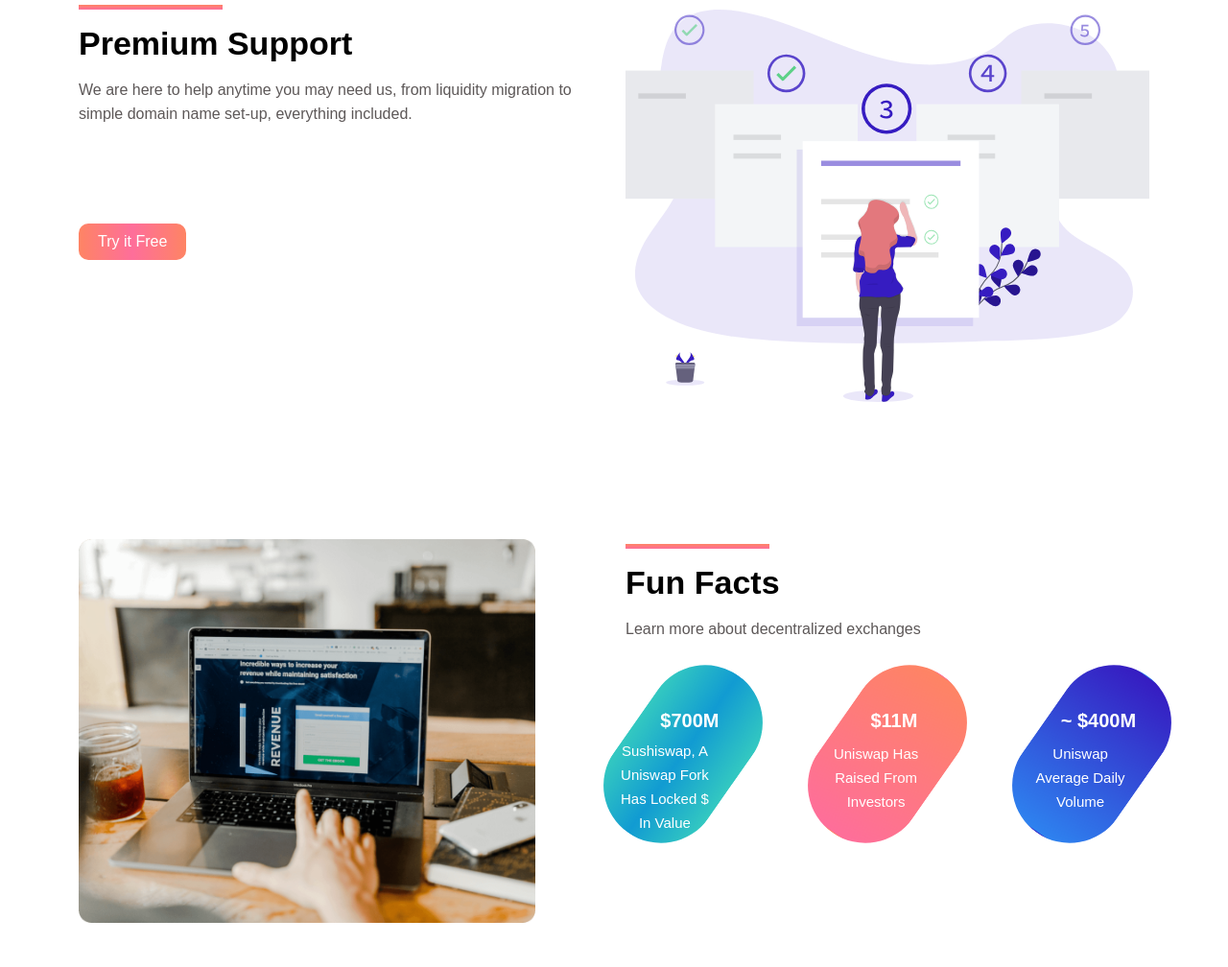
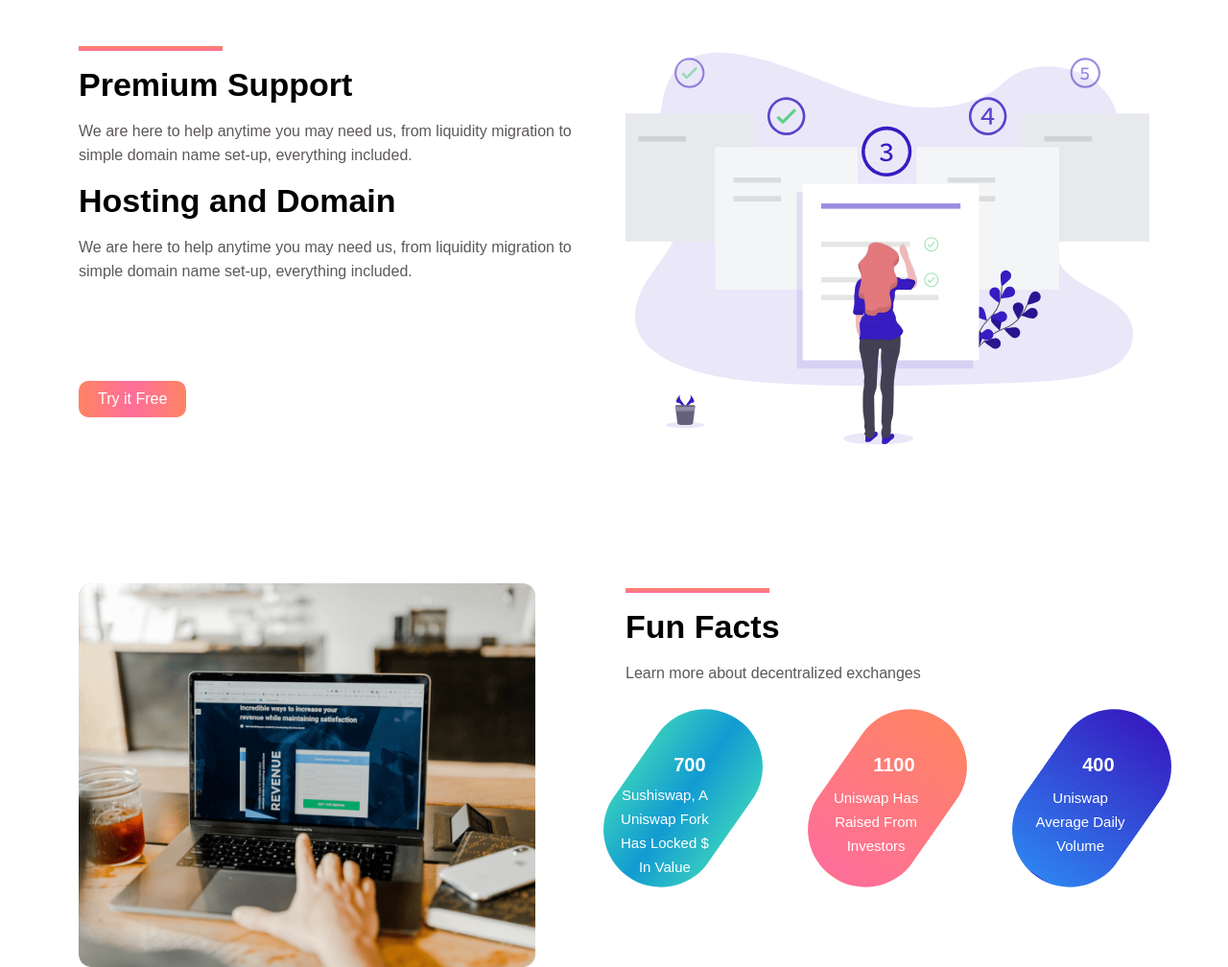
Before and after one commit to sarahoobi/basic, a plain HTML site: page index.html in a window 1280 px wide. Shown: the part 2580-3588 px from the top of the page at 96% size. Before the commit the page ends 3542 px from the top, so only its background shows below. Drawn offline with nearby package versions, Linux system fonts and the light colour scheme.

Commit message:
feature changed

```diff
--- a/assets/script.js
+++ b/assets/script.js
@@ -5,3 +5,23 @@ window.addEventListener("scroll", function () {
   var header = document.querySelector("header");
   header.classList.toggle("sticky", window.scrollY > 0);
 });
+
+// ------counter fun fact-----
+const counters = document.querySelectorAll(".counter");
+const speed = 200;
+
+counters.forEach((counter) => {
+  const updateCount = () => {
+    const target = +counter.getAttribute("data-target");
+    const count = +counter.innerText;
+    const inc = target / speed;
+    console.log(inc);
+    if (count < target) {
+      counter.innerText = count + inc;
+      setTimeout(updateCount, 1);
+    } else {
+      count.innerText = target;
+    }
+  };
+  updateCount();
+});
--- a/index.html
+++ b/index.html
@@ -179,10 +179,14 @@
         <div class="lineSec"></div>
         <div class="row justify-content-lg-between">
           <div class="quick col-md-9 col-lg-6 mt-3">
-            <h3 class="col-lg-9">Hosting and Domain</h3>
+            <h3 class="col-lg-9">Affordable</h3>
             <p class="mt-3">
-              We will help you configure FREE hosting with a performance,
-              industry-leading solution and set-up your domains
+              We automated the development process to save money and make it
+              accessible for all budgets
+            </p>
+            <h3 class="col-lg-9 mt-3">Reliable</h3>
+            <p class="mt-3">
+              We use tested core architectures to build a reliable fork
             </p>
             <a class="mt-5" href="#">Try it Free</a>
           </div>
@@ -205,6 +209,11 @@
               Customize your fork to fit your brand. Adjust colours and options
               to make it unique.
             </p>
+            <h3 class="col-lg-9 mt-3">Save Time</h3>
+            <p class="mt-3">
+              Save days of work by deploying your own project within minutes
+            </p>
+
             <br />
             <br />
             <br />
@@ -215,6 +224,11 @@
         <div class="row justify-content-lg-between">
           <div class="quick col-md-9 col-lg-6 mt-3">
             <h3 class="col-lg-9">Premium Support</h3>
+            <p class="mt-3">
+              We are here to help anytime you may need us, from liquidity
+              migration to simple domain name set-up, everything included.
+            </p>
+            <h3 class="col-lg-9 mt-3">Hosting and Domain</h3>
             <p class="mt-3">
               We are here to help anytime you may need us, from liquidity
               migration to simple domain name set-up, everything included.
@@ -246,16 +260,16 @@
             <br />
             <div class="d-flex d-flex-row justify-content-between">
               <div class="countBox">
-                <span class="mt-5">$700M</span>
+                <span data-target="700" class="counter mt-5">0</span>
                 <p>Sushiswap, A Uniswap Fork Has Locked $ In Value</p>
               </div>
               <div class="countBox">
-                <span class="mt-5">$11M</span>
+                <span data-target="1100" class="counter mt-5">0</span>
                 <p>Uniswap Has Raised From Investors</p>
               </div>
               <div class="countBox">
                 <!-- col-xl-3 col-lg-3  -->
-                <span class="mt-5">~ $400M</span>
+                <span data-target="400" class="counter mt-5">0</span>
                 <p>Uniswap Average Daily Volume</p>
               </div>
             </div>
```
